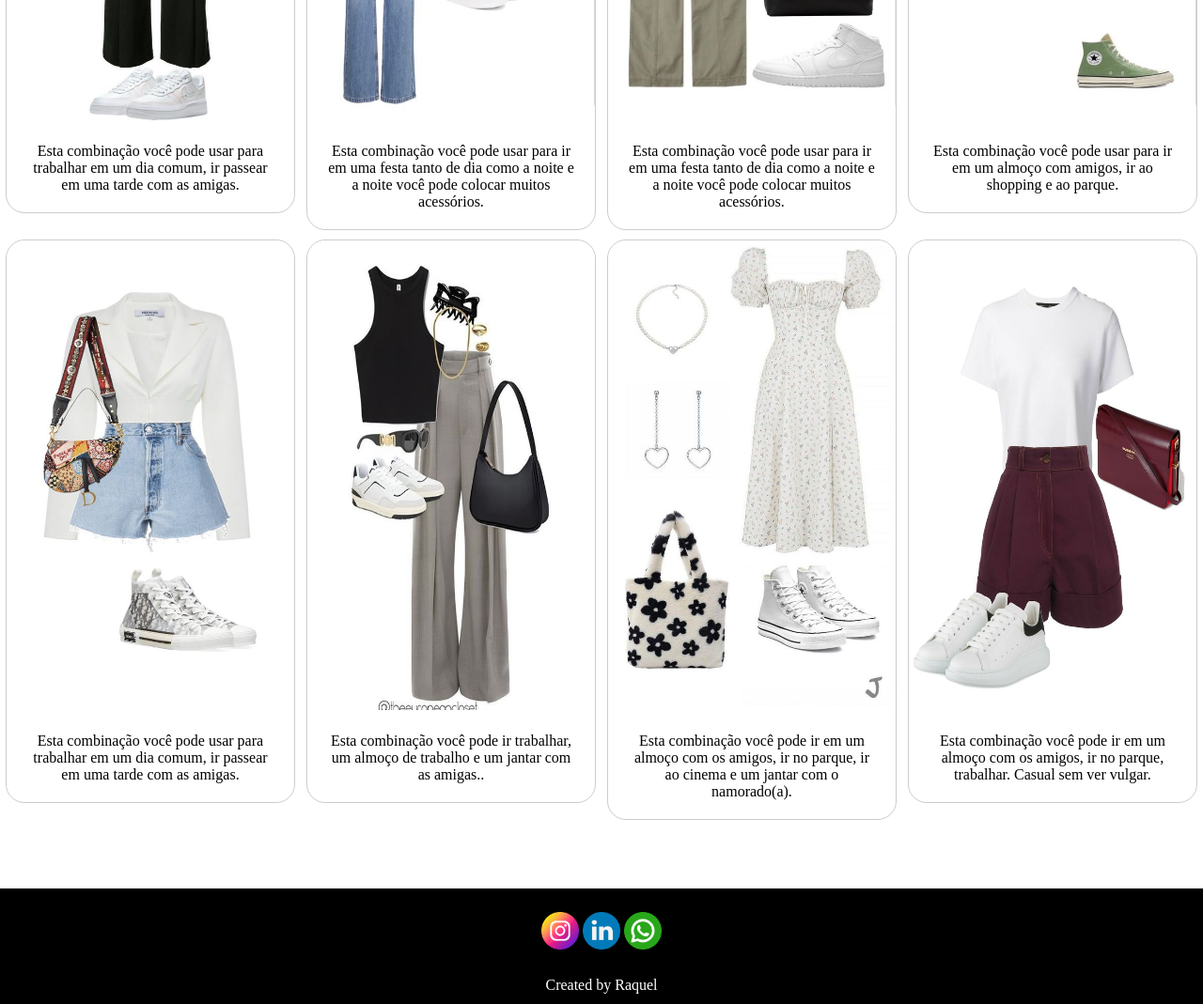
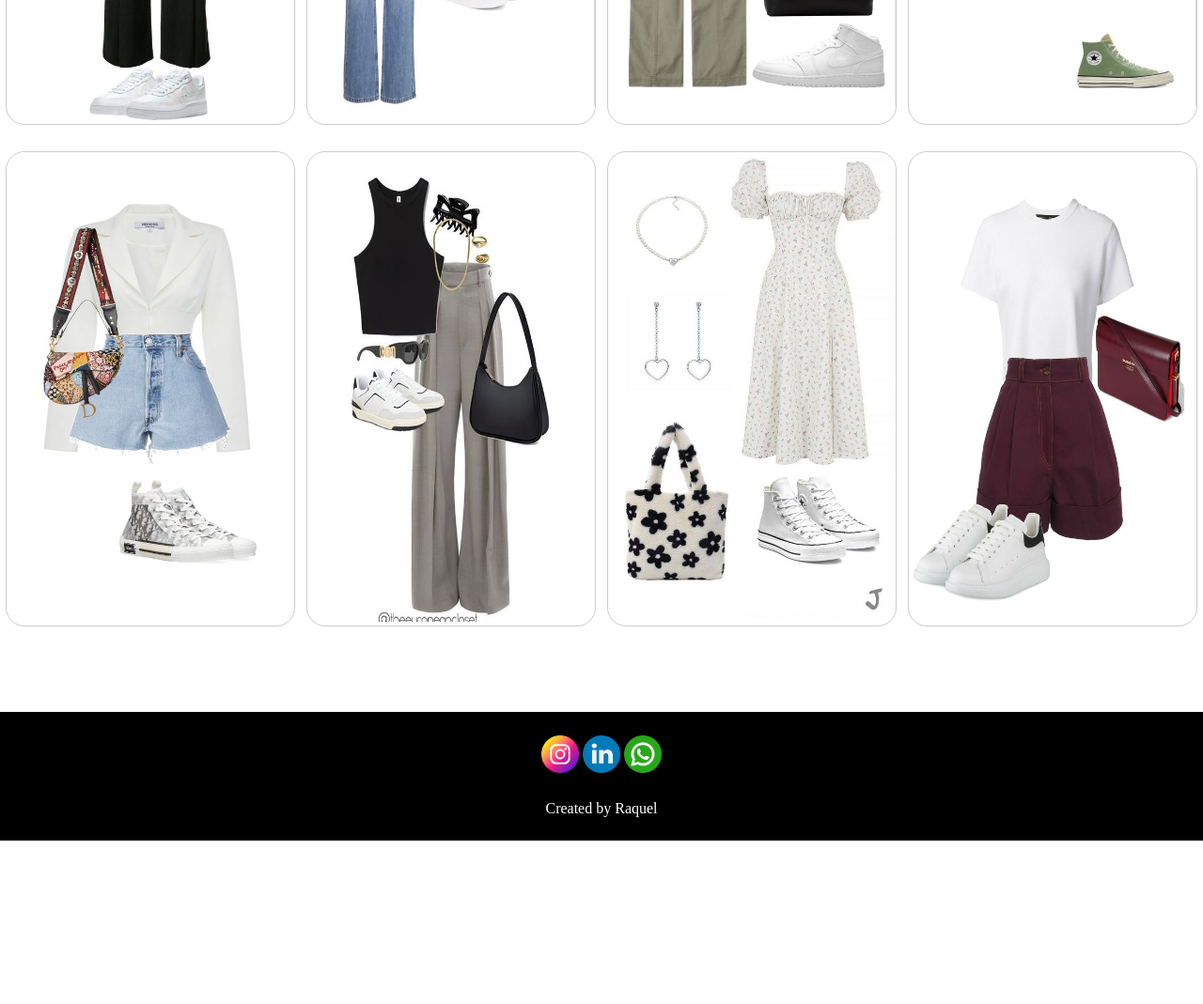
Before and after one commit to raquelmiyy/raquel, a website: page site/public/paginas/estilocasual.htm in a window 1280 px wide. Shown: the part 1860-2929 px from the top of the page at 94% size. After the commit the page ends 2755 px from the top, so only its background shows below. Drawn offline with Linux system fonts and the light colour scheme.

Commit message:
tirando as desc das fotos

```diff
--- a/site/public/paginas/estilocasual.htm
+++ b/site/public/paginas/estilocasual.htm
@@ -76,7 +76,6 @@
        <a target="_blank" href="../imgs/estilo-casual/casual/casual1.jpg">
         <img src="../imgs/estilo-casual/casual/casual1.jpg" alt="" >
        </a>
-       <div class="desc">Esta combinação você pode usar para trabalhar em um dia comum, ir passear em uma tarde com as amigas.</div>
       </div>
       </div>
 
@@ -86,7 +85,6 @@
       <a target="_blank" href="../imgs/estilo-casual/casual/casual2.jpg">
         <img src="../imgs/estilo-casual/casual/casual2.jpg" alt="Forest" >
       </a>
-      <div class="desc">Esta combinação você pode usar para ir em uma festa tanto de dia como a noite e a noite você pode colocar muitos acessórios.</div>
      </div>
      </div>
 
@@ -95,7 +93,6 @@
       <a target="_blank" href="../imgs/estilo-casual/casual/casual3.jpg">
         <img src="../imgs/estilo-casual/casual/casual3.jpg" alt="Northern Lights">
       </a>
-      <div class="desc">Esta combinação você pode usar para ir em uma festa tanto de dia como a noite e a noite você pode colocar muitos acessórios.</div>
      </div>
      </div>
 
@@ -104,7 +101,6 @@
       <a target="_blank" href="../imgs/estilo-casual/casual/casual4.jpg">
         <img src="../imgs/estilo-casual/casual/casual4.jpg" alt="Mountains">
       </a>
-      <div class="desc">Esta combinação você pode usar para ir em um almoço com amigos, ir ao shopping e ao parque.</div>
      </div>
      </div>
 
@@ -115,7 +111,6 @@
       <a target="_blank" href="../imgs/estilo-casual/casual/casual5.jpg">
         <img src="../imgs/estilo-casual/casual/casual5.jpg" alt="Mountains" >
       </a>
-      <div class="desc">Esta combinação você pode usar para trabalhar em um dia comum, ir passear em uma tarde com as amigas.</div>
       </div>
      </div>
 
@@ -124,7 +119,6 @@
       <a target="_blank" href="../imgs/estilo-casual/casual/casual6.jpg">
         <img src="../imgs/estilo-casual/casual/casual6.jpg" alt="Mountains">
       </a>
-      <div class="desc">Esta combinação você pode ir trabalhar, um almoço de trabalho e um jantar com as amigas..</div>
      </div>
      </div>
 
@@ -133,7 +127,6 @@
       <a target="_blank" href="../imgs/estilo-casual/casual/casual7.jpg">
         <img src="../imgs/estilo-casual/casual/casual7.jpg" alt="Mountains">
       </a>
-      <div class="desc">Esta combinação você pode ir em um almoço com os amigos, ir no parque, ir ao cinema e um jantar com o namorado(a).</div>
      </div>
      </div>
 
@@ -142,7 +135,6 @@
       <a target="_blank" href="../imgs/estilo-casual/casual/casual8.jpg">
         <img src="../imgs/estilo-casual/casual/casual8.jpg" alt="Mountains" width="300" height="300">
       </a>
-      <div class="desc">Esta combinação você pode ir em um almoço com os amigos, ir no parque, trabalhar. Casual sem ver vulgar.</div>
      </div>
      </div>
 
```
